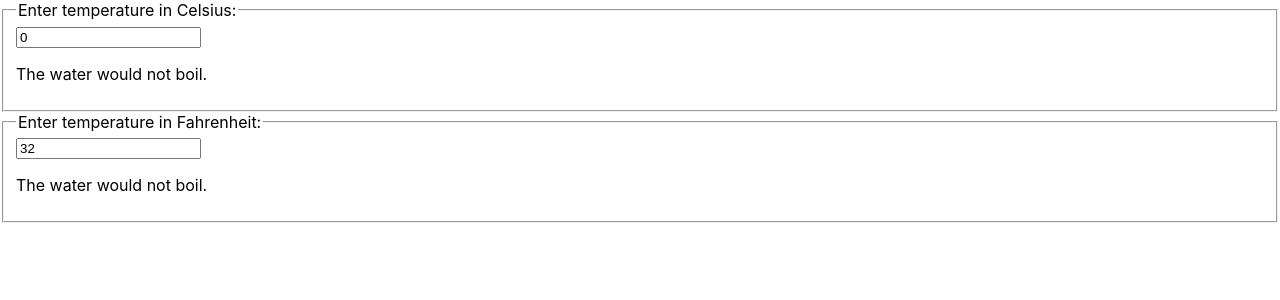
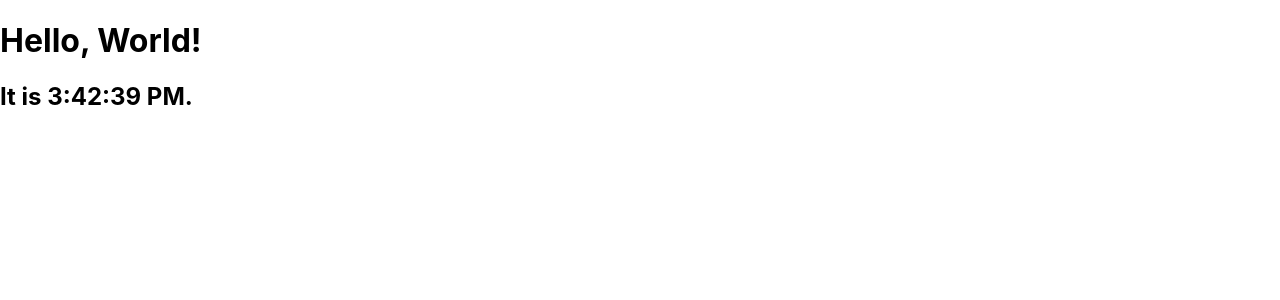
Before and after one commit to kjm541006/TIL, a React (Create React App) app in the folder react/my-app/: page / in a window 1280 px wide. Shown: the top 300 px of the page. Built offline with nearby package versions, Linux system fonts and the light colour scheme.

Commit message:
Lifecycle 클래스형 컴포넌트 실습

```diff
--- a/react/my-app/src/App.js
+++ b/react/my-app/src/App.js
@@ -1,6 +1,10 @@
-import Calculator from "./components/Calculator";
+import Clock from "./components/ClassClock";
 function App() {
-  return <Calculator />;
+  return (
+    <div>
+      <Clock />
+    </div>
+  );
 }
 
 export default App;
--- /dev/null
+++ b/react/my-app/src/components/ClassClock.js
@@ -0,0 +1,38 @@
+import React, { Component } from "react";
+
+export default class Clock extends React.Component {
+  constructor(props) {
+    super(props);
+    this.state = { date: new Date() };
+  }
+
+  tick() {
+    this.setState({
+      date: new Date(),
+    });
+  }
+
+  componentDidMount() {
+    console.log("componentDidMount");
+    this.timerId = setInterval(() => this.tick(), 1000);
+  }
+
+  componentDidUpdate() {
+    console.log("componentDidUpdate");
+    console.log(this.state.date);
+  }
+
+  componentWillUnmount() {
+    console.log("componentWillUnmount");
+    clearInterval(this.timerId);
+  }
+
+  render() {
+    return (
+      <div>
+        <h1>Hello, World!</h1>
+        <h2>It is {this.state.date.toLocaleTimeString()}.</h2>
+      </div>
+    );
+  }
+}
```
